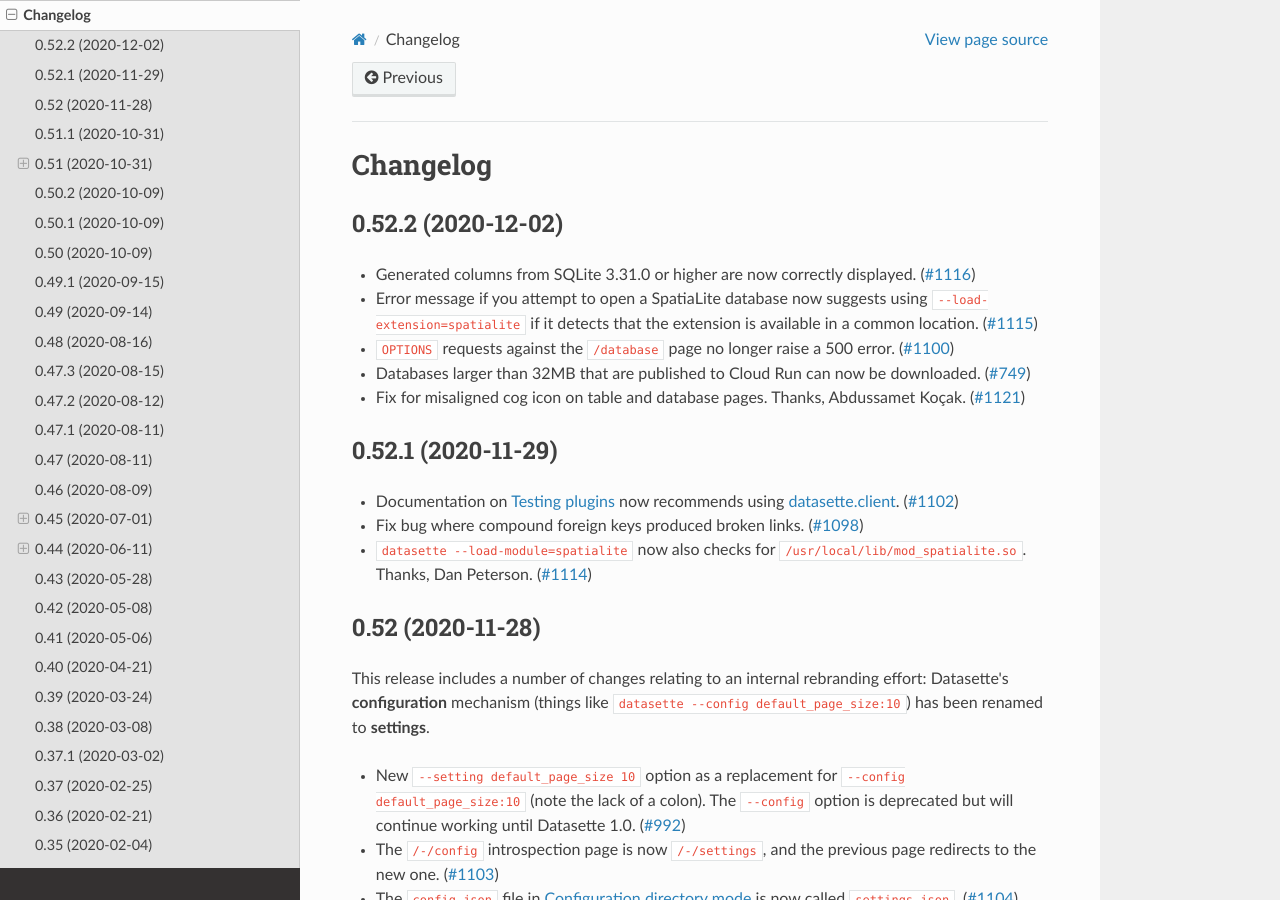
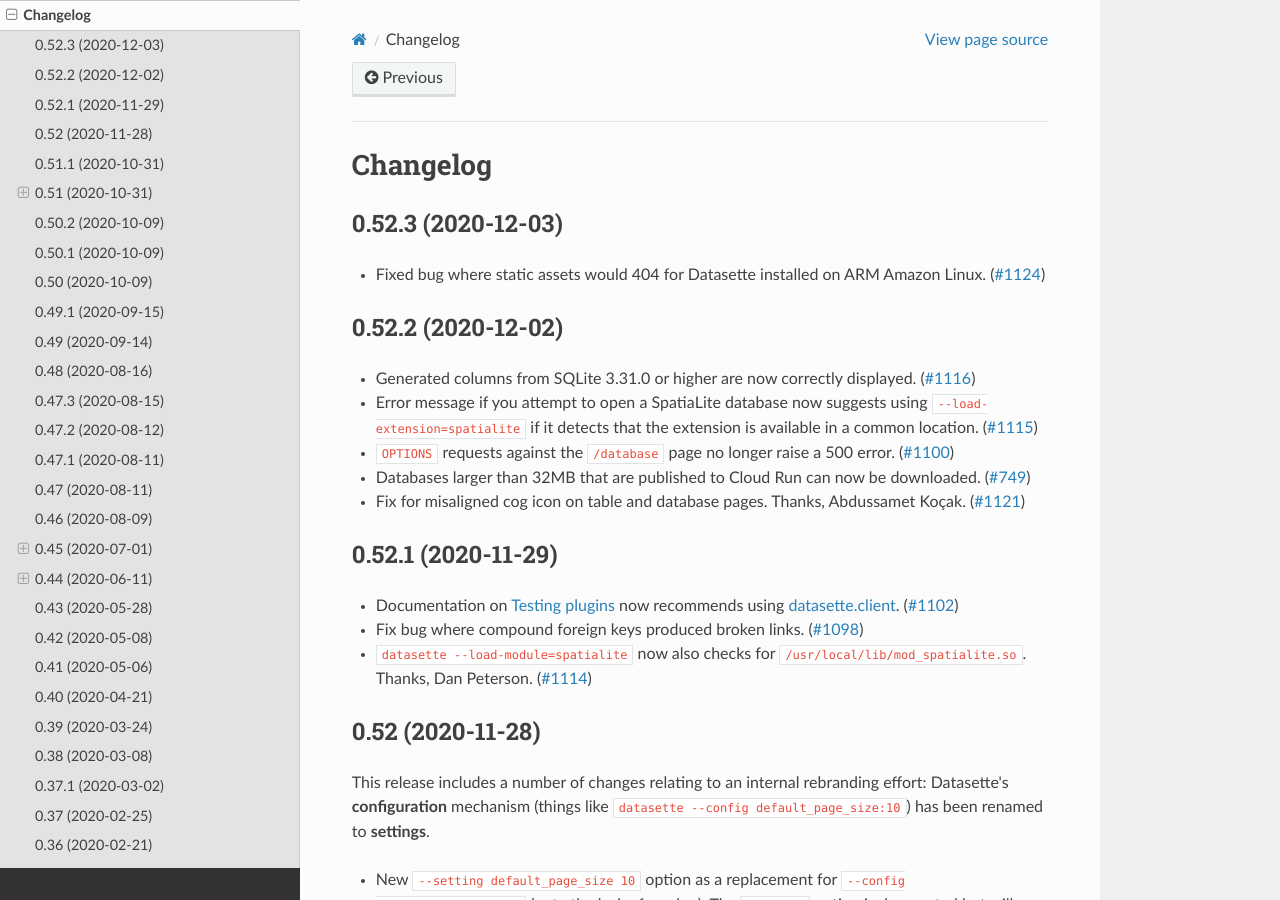
Before and after one commit to simonw/datasette, a Sphinx documentation site: the page built from docs/changelog.rst, in a window 1280 px wide and 900 px high. Built offline with Sphinx 7.4.7 and the Read the Docs theme 2.0.0, drawn with Linux system fonts in a browser that asks for light colours.

Commit message:
Release 0.52.3
Refs #1124

```diff
--- a/datasette/version.py
+++ b/datasette/version.py
@@ -1,2 +1,2 @@
-__version__ = "0.52.2"
+__version__ = "0.52.3"
 __version_info__ = tuple(__version__.split("."))
--- a/docs/changelog.rst
+++ b/docs/changelog.rst
@@ -3,6 +3,13 @@
 =========
 Changelog
 =========
+
+.. _v0_52_3:
+
+0.52.3 (2020-12-03)
+-------------------
+
+- Fixed bug where static assets would 404 for Datasette installed on ARM Amazon Linux. (`#1124 <https://github.com/simonw/datasette/issues/1124>`__)
 
 .. _v0_52_2:
 
```
